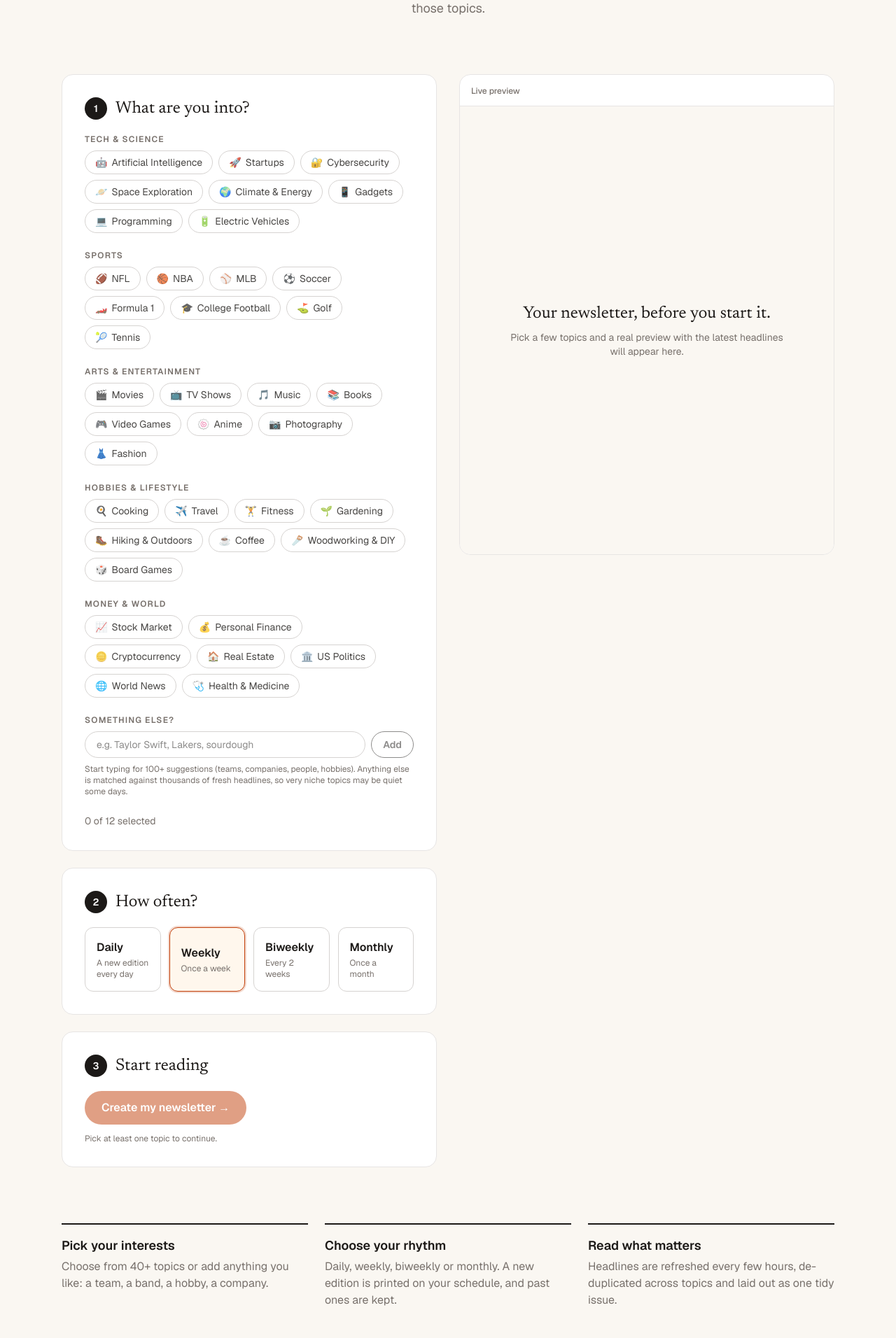
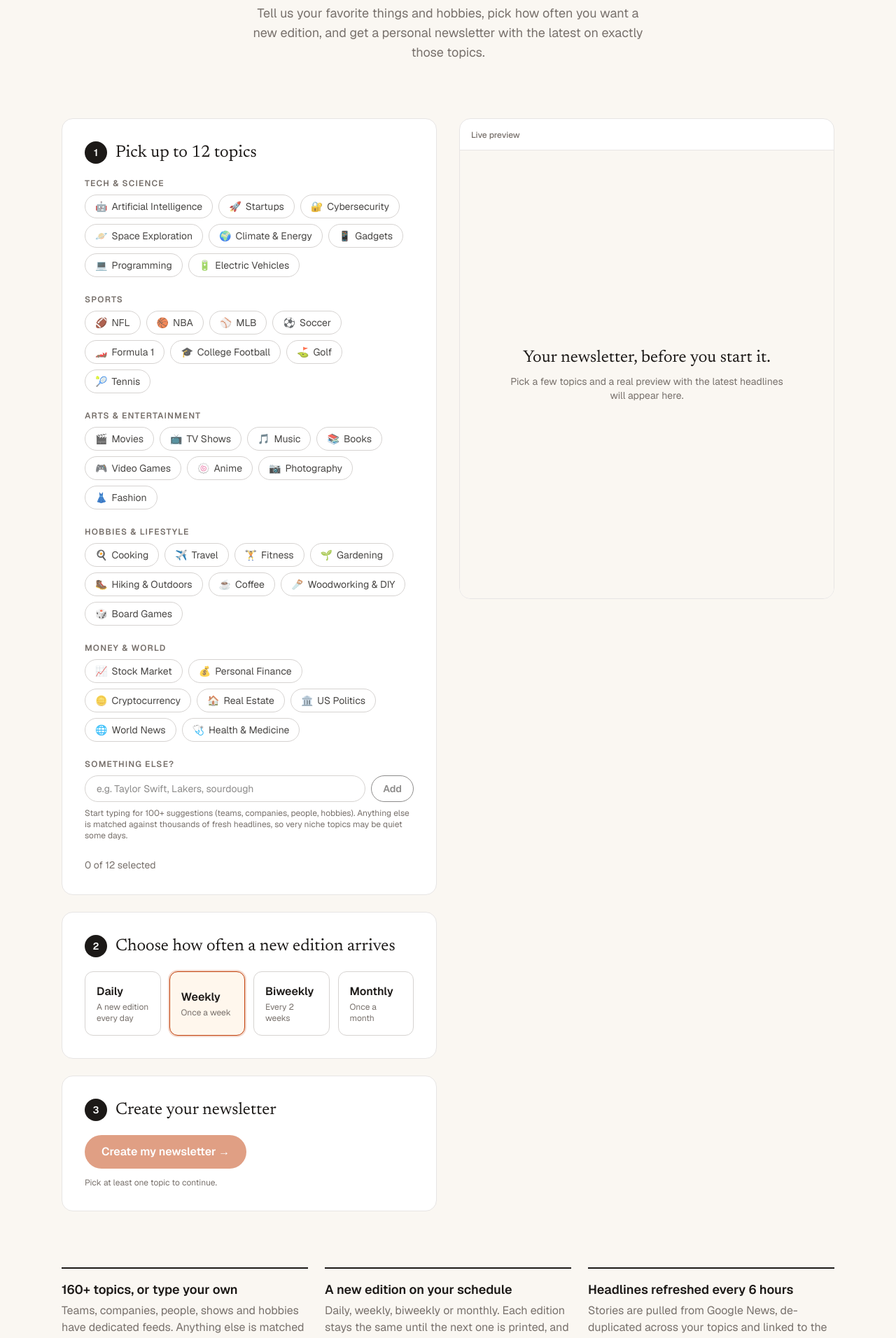
Before and after one commit to Prestoj01/personal-newsletter, a Next.js app: page / in a window 1280 px wide. Shown: the part 360-2272 px from the top of the page at 70% size. Built offline with nearby package versions, Linux system fonts and the light colour scheme.

Commit message:
Make headlines specific
Replace generic lines ("What are you into?", "How often?", "Read what
matters") with ones that state what actually happens: up to 12 topics,
160+ dedicated feeds, editions on your schedule, refreshed every 6 hours.

Co-Authored-By: Claude Opus 5.5 <noreply@anthropic.com>

```diff
--- a/src/app/layout.tsx
+++ b/src/app/layout.tsx
@@ -8,7 +8,7 @@ const geistSans = Geist({ variable: "--font-geist-sans", subsets: ["latin"] });
 const newsreader = Newsreader({ variable: "--font-newsreader", subsets: ["latin"] });
 
 export const metadata: Metadata = {
-  title: `${APP_NAME} — a newsletter about exactly what you care about`,
+  title: `${APP_NAME}: a free newsletter on your teams, hobbies and interests`,
   description: "Pick your interests and hobbies, choose how often, and get a free personalized newsletter with the latest news on just those topics.",
 };
 
--- a/src/app/page.tsx
+++ b/src/app/page.tsx
@@ -1,9 +1,9 @@
 import { NewsletterBuilder } from "@/components/NewsletterBuilder";
 
 const HOW_IT_WORKS = [
-  { title: "Pick your interests", body: "Choose from 40+ topics or add anything you like: a team, a band, a hobby, a company." },
-  { title: "Choose your rhythm", body: "Daily, weekly, biweekly or monthly. A new edition is printed on your schedule, and past ones are kept." },
-  { title: "Read what matters", body: "Headlines are refreshed every few hours, de-duplicated across topics and laid out as one tidy issue." },
+  { title: "160+ topics, or type your own", body: "Teams, companies, people, shows and hobbies have dedicated feeds. Anything else is matched against thousands of headlines." },
+  { title: "A new edition on your schedule", body: "Daily, weekly, biweekly or monthly. Each edition stays the same until the next one is printed, and past ones are kept." },
+  { title: "Headlines refreshed every 6 hours", body: "Stories are pulled from Google News, de-duplicated across your topics and linked to the original publisher." },
 ];
 
 export default function Home() {
@@ -11,7 +11,7 @@ export default function Home() {
     <div className="mx-auto max-w-6xl px-6">
       <section className="py-12 text-center sm:py-20">
         <h1 className="mx-auto max-w-3xl font-serif text-5xl leading-[1.05] tracking-tight text-ink sm:text-6xl">
-          The news you care about.
+          The latest on your teams, hobbies and interests.
           <br />
           <span className="text-accent">Nothing else.</span>
         </h1>
--- a/src/components/NewsletterBuilder.tsx
+++ b/src/components/NewsletterBuilder.tsx
@@ -50,15 +50,15 @@ export function NewsletterBuilder() {
   return (
     <div className="grid gap-8 lg:grid-cols-[minmax(0,1fr)_minmax(0,1fr)]">
       <div className="space-y-6">
-        <Step n={1} title="What are you into?">
+        <Step n={1} title="Pick up to 12 topics">
           <TopicPicker selected={topics} onChange={setTopics} />
         </Step>
 
-        <Step n={2} title="How often?">
+        <Step n={2} title="Choose how often a new edition arrives">
           <FrequencyPicker value={frequency} onChange={setFrequency} />
         </Step>
 
-        <Step n={3} title={existing ? "Save your changes" : "Start reading"}>
+        <Step n={3} title={existing ? "Save your changes" : "Create your newsletter"}>
           <Button size="lg" onClick={start} disabled={topics.length === 0} className="w-full sm:w-auto">
             {existing ? "Update my newsletter →" : "Create my newsletter →"}
           </Button>
```
